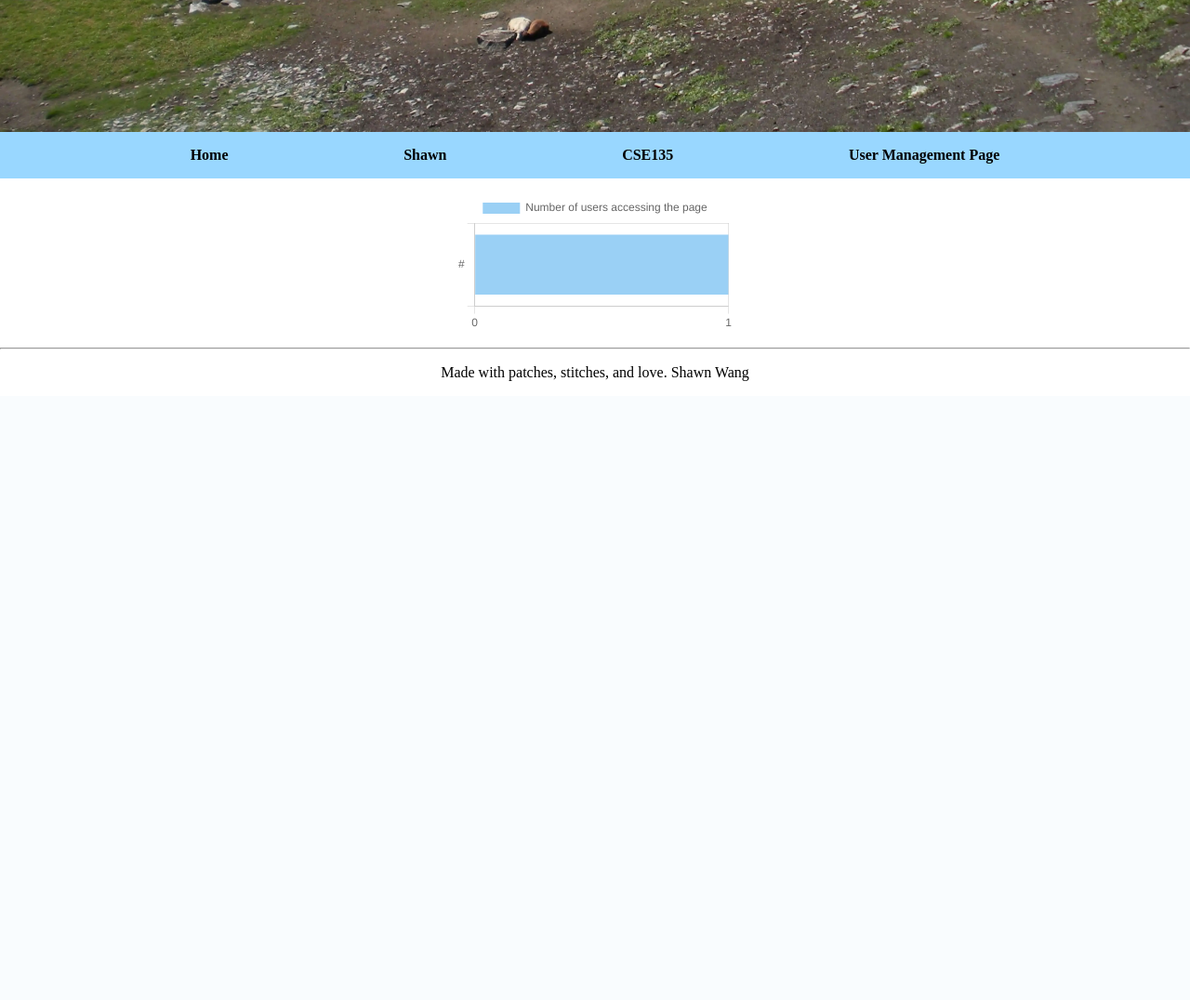
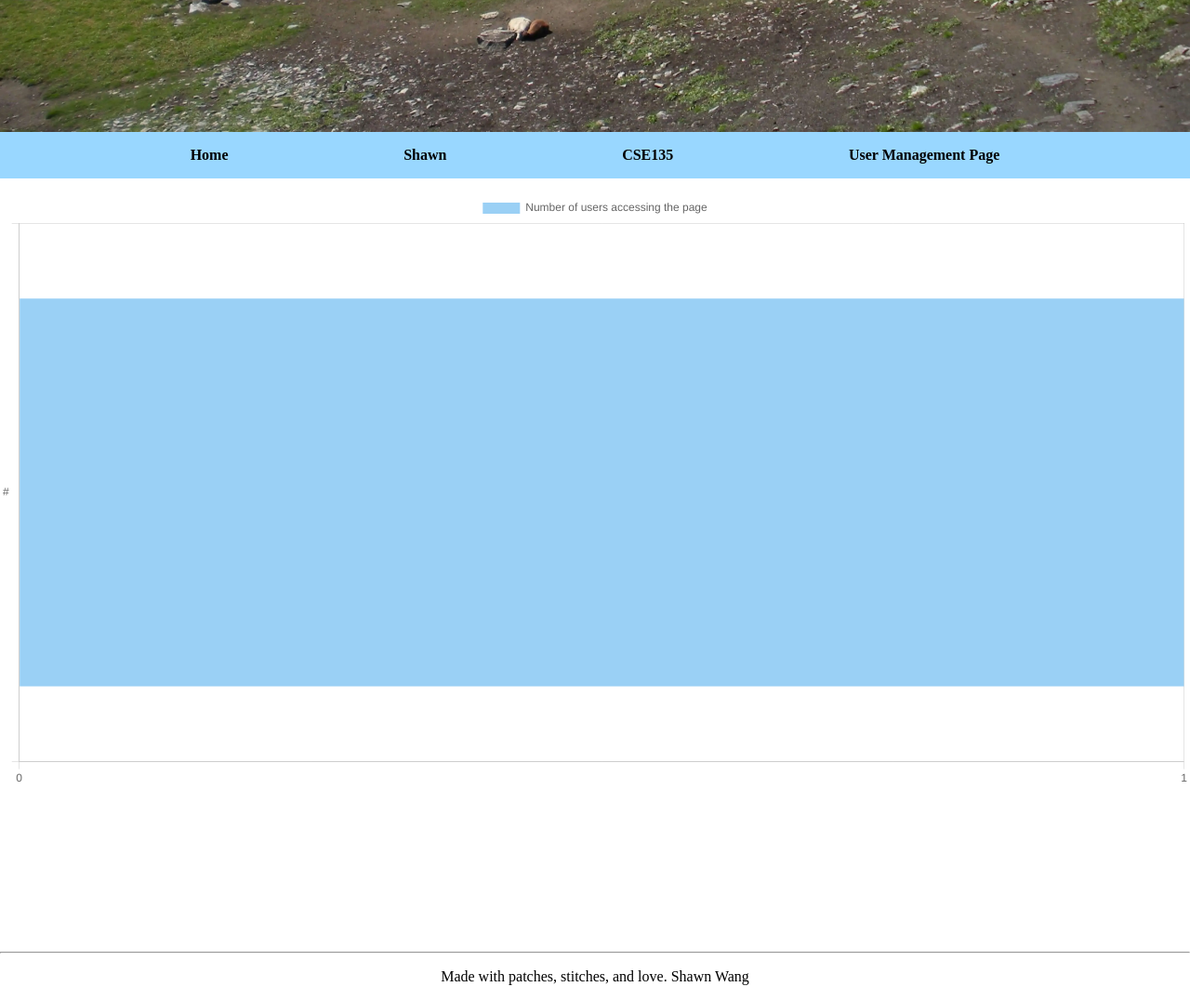
Before and after one commit to shw146/sheepquilt, a PHP site: page / in a window 1280 px wide. Shown: the part 658-1734 px from the top of the page at 93% size. Before the commit the page ends 1068 px from the top, so only its background shows below. Run offline with PHP 8.4, Linux system fonts and the light colour scheme; the visitor is signed in with stand-in values (Sample User, id 1); tables that the repository leaves empty or names only in its code hold one stand-in row (values such as "Sample post"); some libraries are stand-ins or nearby versions.

Commit message:
changes to css

```diff
--- a/reporting.sheepquilt.site/html/styles/home-layout.css
+++ b/reporting.sheepquilt.site/html/styles/home-layout.css
@@ -2,3 +2,9 @@
     list-style-type:none;
     list-style-position:inside;
 }
+
+main{
+    max-width:none;
+    min-height: 100svh;
+    width: 100vw;
+}
```
